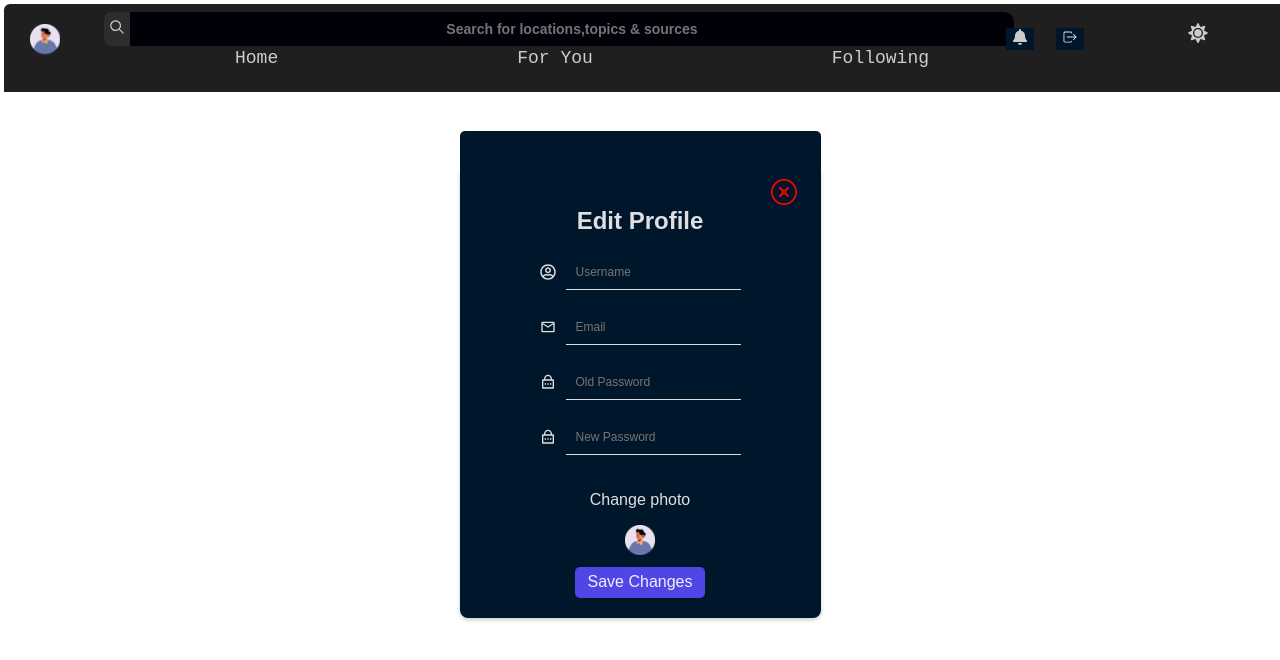
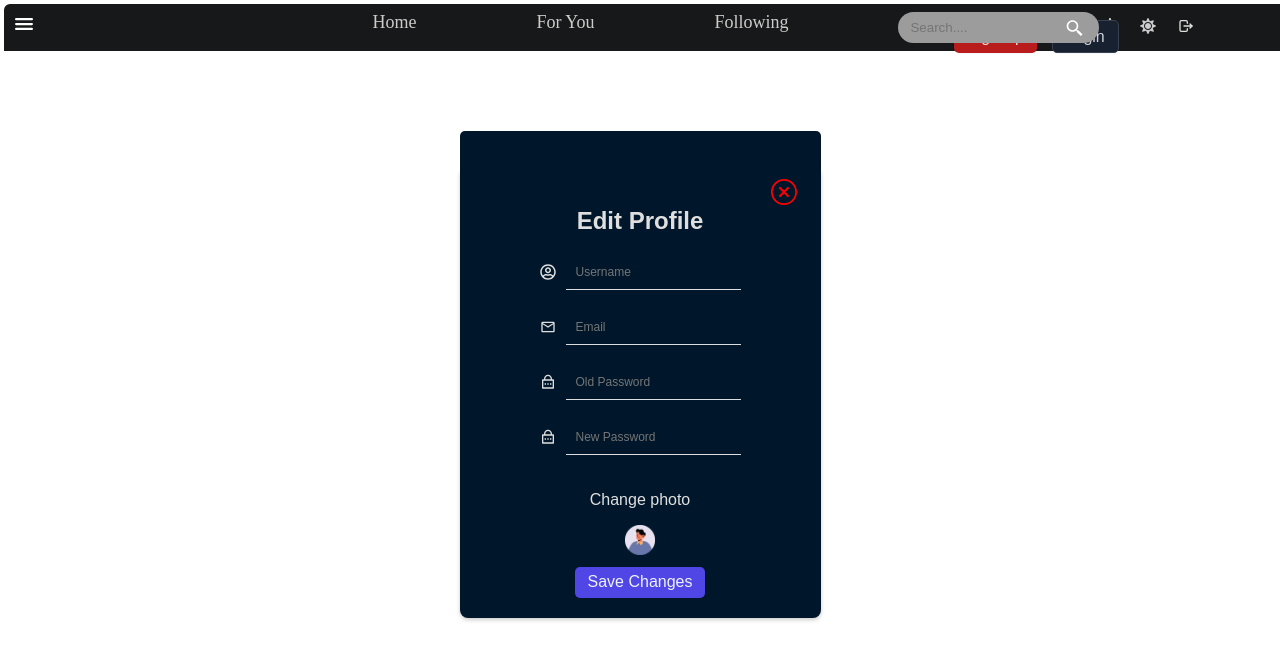
Before and after one commit to fekadusisay21/News_Aggregator, a React (Vite) app: page /editprofile in a window 1280 px wide. Shown: the top 660 px of the page. Built offline with nearby package versions, Linux system fonts and the light colour scheme.

Commit message:
UI modification and dark mode updates

```diff
--- a/src/context/AuthContext.jsx
+++ b/src/context/AuthContext.jsx
@@ -18,7 +18,7 @@ function AuthProvider({ children }) {
 
   const navigate = useNavigate();
   const [logged, setLogged] = useState(
-    localStorage.getItem("accessToken") ? true : true
+    localStorage.getItem("accessToken") ? true : false
   );
   const [user, setUser] = useState(
     localStorage.getItem("user") ? localStorage.getItem("user") : ""
--- a/src/pages/Login.jsx
+++ b/src/pages/Login.jsx
@@ -1,6 +1,5 @@
 /* eslint-disable react/prop-types */
 // import Input from "../ui/Input";
-import Button from "../ui/Button";
 import styled from "styled-components";
 import { Link, useNavigate } from "react-router-dom";
 import { IoIosCloseCircleOutline } from "react-icons/io";
@@ -9,22 +8,9 @@ import { useState } from "react";
 import { Styled_Input, Styled_Label, InputWrapper } from "../ui/Input";
 import { useAuth } from "../context/AuthContext";
 import GoogleLogin from "../ui/GoogleLogin";
+import { useDark } from "../context/DarkContext";
+import Button from "../ui/Button";
 
-const Styled_Container = styled.div`
-  background-color: #121621;
-  padding: 80px 100px;
-  padding-right: 110px;
-  text-align: center;
-  align-content: center;
-  border-radius: 10px;
-  margin-top: 12.5%;
-`;
-
-const Styled_Title = styled.h1`
-  color: white;
-  text-align: center;
-  margin: 8px auto 8px;
-`;
 const Styled_Hr = styled.h1`
   width: 61px;
   height: 6px;
@@ -32,25 +18,13 @@ const Styled_Hr = styled.h1`
   border-radius: 9px;
   margin: 0 auto 20px;
 `;
-const Styled_Span = styled.span`
-  display: block;
-  padding-bottom: 40px;
-  color: white;
-  a {
-    color: #ccc;
-    &:hover {
-      color: white;
-    }
-  }
-`;
-
 const Styled_CloseBtn = styled.button`
   position: relative;
   color: red;
   margin-left: 100%;
   margin-top: 0;
   font-size: 32px;
-  background-color: #121621;
+  background-color: transparent;
   border: none;
   top: 0;
 `;
@@ -60,11 +34,39 @@ function Login() {
   const [isUsernameFocused, setIsUsernameFocused] = useState(false);
   const [isPasswordFocused, setIsPasswordFocused] = useState(false);
   const navigate = useNavigate();
+  const { isDark } = useDark();
   const { register, handleSubmit } = useForm();
   const onSubmit = (data) => {
     logUser(data);
   };
   if (logged) return;
+
+  const Styled_Container = styled.div`
+    background-color: ${isDark ? "#00172b" : "#ccc"};
+    padding: 80px 100px;
+    padding-right: 110px;
+    text-align: center;
+    align-content: center;
+    border-radius: 10px;
+    margin-top: 12.5%;
+  `;
+  const Styled_Span = styled.span`
+    display: block;
+    padding-bottom: 40px;
+    color: ${isDark ? "white" : "black"};
+    a {
+      color: ${isDark ? "white" : "black"};
+      &:hover {
+        color: red;
+      }
+    }
+  `;
+
+  const Styled_Title = styled.h1`
+    color: ${isDark ? "white" : "black"};
+    text-align: center;
+    margin: 8px auto 8px;
+  `;
   return (
     <Styled_Container>
       <Styled_CloseBtn onClick={() => navigate("/")}>
@@ -74,7 +76,11 @@ function Login() {
       <Styled_Hr />
       <form action="" method="POST" onSubmit={handleSubmit(onSubmit)}>
         <InputWrapper>
-          <Styled_Label active={isUsernameFocused} htmlFor="username">
+          <Styled_Label
+            active={isUsernameFocused}
+            htmlFor="username"
+            isDark={isDark}
+          >
             Username
           </Styled_Label>
           <Styled_Input
@@ -84,11 +90,16 @@ function Login() {
             onFocus={() => setIsUsernameFocused(true)}
             onBlur={() => setIsUsernameFocused(false)}
             {...register("username")}
+            isDark={isDark}
           />
         </InputWrapper>
 
         <InputWrapper>
-          <Styled_Label active={isPasswordFocused} htmlFor="password">
+          <Styled_Label
+            active={isPasswordFocused}
+            htmlFor="password"
+            isDark={isDark}
+          >
             Password
           </Styled_Label>
           <Styled_Input
@@ -98,6 +109,7 @@ function Login() {
             onFocus={() => setIsPasswordFocused(true)}
             onBlur={() => setIsPasswordFocused(false)}
             {...register("password")}
+            isDark={isDark}
           />
         </InputWrapper>
         <Styled_Span>
--- a/src/pages/Signup.jsx
+++ b/src/pages/Signup.jsx
@@ -1,4 +1,3 @@
-import Button from "../ui/Button";
 import styled from "styled-components";
 import emailjs from "@emailjs/browser";
 import toast from "react-hot-toast";
@@ -11,39 +10,15 @@ import { useForm } from "react-hook-form";
 import { generateNumber } from "../utils/helpers";
 import { useAuth } from "../context/AuthContext";
 import { useRef } from "react";
+import { useDark } from "../context/DarkContext";
+import Button from "../ui/Button";
 
-const Styled_Container = styled.div`
-  background-color: #121621;
-  padding: 80px 100px;
-  padding-right: 110px;
-  text-align: center;
-  align-content: center;
-  border-radius: 10px;
-  margin-top: 12.5%;
-`;
-
-const Styled_Title = styled.h1`
-  color: white;
-  text-align: center;
-  margin: 8px auto 8px;
-`;
 const Styled_Hr = styled.h1`
   width: 61px;
   height: 6px;
   background: #3c009d;
   border-radius: 9px;
   margin: 0 auto 20px;
-`;
-const Styled_Span = styled.span`
-  display: block;
-  padding-bottom: 20px;
-  color: white;
-  a {
-    color: #ccc;
-    &:hover {
-      color: white;
-    }
-  }
 `;
 
 const Styled_CloseBtn = styled.button`
@@ -53,7 +28,7 @@ const Styled_CloseBtn = styled.button`
   margin-top: 0;
 
   font-size: 32px;
-  background-color: #121621;
+  background-color: transparent;
   border: none;
   top: 0;
 `;
@@ -80,6 +55,7 @@ function Signup() {
   useEffect(() => {
     setConfirmationCode(generateNumber());
   }, []);
+  const { isDark } = useDark();
   const { register, handleSubmit } = useForm();
   const navigate = useNavigate();
 
@@ -105,7 +81,36 @@ function Signup() {
     setUserData(data);
     navigate("/verify");
   };
+
   if (logged) return;
+
+  const Styled_Container = styled.div`
+    padding: 80px 100px;
+    padding-right: 110px;
+    text-align: center;
+    align-content: center;
+    border-radius: 10px;
+    margin-top: 12.5%;
+    background-color: ${isDark ? "#00172b" : "#ccc"};
+  `;
+
+  const Styled_Span = styled.span`
+    display: block;
+    padding-bottom: 20px;
+    color: ${isDark ? "white" : "black"};
+    a {
+      color: ${isDark ? "white" : "black"};
+      &:hover {
+        color: red;
+      }
+    }
+  `;
+
+  const Styled_Title = styled.h1`
+    color: ${isDark ? "white" : "black"};
+    text-align: center;
+    margin: 8px auto 8px;
+  `;
   return (
     <>
       <Styled_Container>
@@ -116,7 +121,11 @@ function Signup() {
         <Styled_Hr />
         <form action="" method="POST" onSubmit={handleSubmit(onSubmit)}>
           <InputWrapper>
-            <Styled_Label active={state.fname} htmlFor="firstname">
+            <Styled_Label
+              active={state.fname}
+              htmlFor="firstname"
+              isDark={isDark}
+            >
               First Name
             </Styled_Label>
             <Styled_Input
@@ -127,10 +136,15 @@ function Signup() {
               onFocus={() => dispatch({ type: "toggle_fname" })}
               onBlur={() => dispatch({ type: "toggle_fname" })}
               {...register("firstname")}
+              isDark={isDark}
             />
           </InputWrapper>
           <InputWrapper>
-            <Styled_Label active={state.lname} htmlFor="lastname">
+            <Styled_Label
+              active={state.lname}
+              htmlFor="lastname"
+              isDark={isDark}
+            >
               Last Name
             </Styled_Label>
             <Styled_Input
@@ -140,10 +154,15 @@ function Signup() {
               onFocus={() => dispatch({ type: "toggle_lname" })}
               onBlur={() => dispatch({ type: "toggle_lname" })}
               {...register("lastname")}
+              isDark={isDark}
             />
           </InputWrapper>
           <InputWrapper>
-            <Styled_Label active={state.uname} htmlFor="username">
+            <Styled_Label
+              active={state.uname}
+              htmlFor="username"
+              isDark={isDark}
+            >
               Username
             </Styled_Label>
             <Styled_Input
@@ -153,10 +172,11 @@ function Signup() {
               onFocus={() => dispatch({ type: "toggle_uname" })}
               onBlur={() => dispatch({ type: "toggle_uname" })}
               {...register("username")}
+              isDark={isDark}
             />
           </InputWrapper>
           <InputWrapper>
-            <Styled_Label active={state.email} htmlFor="email">
+            <Styled_Label active={state.email} htmlFor="email" isDark={isDark}>
               Email
             </Styled_Label>
             <Styled_Input
@@ -167,10 +187,15 @@ function Signup() {
               onFocus={() => dispatch({ type: "toggle_email" })}
               onBlur={() => dispatch({ type: "toggle_email" })}
               {...register("email")}
+              isDark={isDark}
             />
           </InputWrapper>
           <InputWrapper>
-            <Styled_Label active={state.password} htmlFor="password">
+            <Styled_Label
+              active={state.password}
+              htmlFor="password"
+              isDark={isDark}
+            >
               Password
             </Styled_Label>
             <Styled_Input
@@ -180,10 +205,15 @@ function Signup() {
               onFocus={() => dispatch({ type: "toggle_password" })}
               onBlur={() => dispatch({ type: "toggle_password" })}
               {...register("password")}
+              isDark={isDark}
             />
           </InputWrapper>
           <InputWrapper>
-            <Styled_Label active={state.confpassword} htmlFor="confirmpassword">
+            <Styled_Label
+              active={state.confpassword}
+              htmlFor="confirmpassword"
+              isDark={isDark}
+            >
               Confirm Password
             </Styled_Label>
             <Styled_Input
@@ -193,6 +223,7 @@ function Signup() {
               onFocus={() => dispatch({ type: "toggle_confpassword" })}
               onBlur={() => dispatch({ type: "toggle_confpassword" })}
               {...register("confirmpassword")}
+              isDark={isDark}
             />
           </InputWrapper>
           <Styled_Span>
--- a/src/styles/GlobalStyles.js
+++ b/src/styles/GlobalStyles.js
@@ -3,9 +3,10 @@ import { createGlobalStyle } from 'styled-components'
 export default createGlobalStyle`
 @import url('https://fonts.googleapis.com/css2?family=Montserrat:ital,wght@0,100..900;1,100..900&display=swap');
 @import url('https://fonts.googleapis.com/css2?family=Lato:ital,wght@0,100;0,300;0,400;0,700;0,900;1,100;1,300;1,400;1,700;1,900&family=Montserrat:ital,wght@0,100..900;1,100..900&display=swap');
+@import url('https://fonts.googleapis.com/css2?family=Poppins:ital,wght@0,100;0,200;0,300;0,400;0,500;0,600;0,700;0,800;0,900;1,100;1,200;1,300;1,400;1,500;1,600;1,700;1,800;1,900&display=swap');
 
 .lato-regular {
-  font-family: "Lato", sans-serif;
+  font-family: "Poppins", sans-serif;
   font-weight: 400;
   font-style: normal;
 }
--- a/src/ui/Header.jsx
+++ b/src/ui/Header.jsx
@@ -3,128 +3,133 @@ import Button from "../ui/Button";
 import styled from "styled-components";
 import profile from "../../public/assets/images/profile.png";
 import { NavLink, useNavigate } from "react-router-dom";
-import { IoIosLogOut, IoIosSearch } from "react-icons/io";
+import { BiSearchAlt2 } from "react-icons/bi";
+import { TbLogout } from "react-icons/tb";
+import { IoMenu } from "react-icons/io5";
 import { useAuth } from "../context/AuthContext";
 import { FaBell, FaMoon, FaSun } from "react-icons/fa";
 import { useDark } from "../context/DarkContext";
 const Styled_Nav = styled.nav`
-  margin: 2px;
-  width: 90%;
-  height: 3rem;
   display: flex;
   justify-content: space-evenly;
+  margin-left: 25.5%;
+  gap: 100px;
 `;
-const Styled_Container = styled.div`
-  display: flex;
-  flex-direction: row;
-  align-items: center;
-  margin: 8px 100px 0;
-`;
-const Styled_ThemeToggle = styled.div`
-button{
-  border:none;
-  background-color:transparent;
-  color:white;
-}
-  display: flex;
-  align-items: center;
-  position: absolute;
-  right: 70px;
-  top: 20%;
-  gap: 10px;
-`;
+
 const Styled_Auth = styled.span`
   display: flex;
   position: absolute;
-  right: 100px;
+  right: 14%;
   top: 35%;
   gap: 15px;
 `;
 
-function Header({ isHidden, setIsHidden }) {
+const Styled_Buttons = styled.div`
+  display: flex;
+  position: absolute;
+  top: 27%;
+  right: 100px;
+  gap: 10px;
+  align-items: center;
+`;
+
+function Header({ setIsHidden }) {
   const { isDark, setIsDark } = useDark();
   const { logged, logout } = useAuth();
   const navigate = useNavigate();
   const toggleTheme = () => {
-    setIsDark((prevTheme) => (!prevTheme));
+    setIsDark((prevTheme) => !prevTheme);
   };
-  const Styled_MenuBtn = styled.img`
+
+  const Styled_ProfileBtn = styled.img`
     width: 30px;
     position: fixed;
-    top: 3%;
-    left: 30px;
+    top: 1.5%;
+    right: 30px;
     position: fixed;
-    ${isHidden && logged ? "" : "display:none;top:0;"}
+    ${logged ? "" : "display:none;top:0;"}
     &:hover {
       color: white;
       cursor: pointer;
     }
   `;
   const Styled_Header = styled.div`
-  font-family: monospace;
     width: 100%;
-    height: 11%;
-    background-color: ${isDark ? "#1f1f1f" : "#d2d0d0"};
+    background-color: ${isDark ? "#171819" : "#f9fafb"};
     color: ${isDark ? "#ccc" : "#000"};
     display: flex;
-    flex-direction: column;
     position: fixed;
+    justify-content: stretch;
     border-top-left-radius: 8px;
     border: 2px solid white;
+    padding: 8px;
   `;
 
-  const Styled_SearchFiled = styled.input`
-    background-color:${isDark ? "#010008" : "#e3dddd"};
-    width: 55rem;
-    color: ${isDark ? "#000" : "#fffefe"};
-    font-weight: bold;
-    height: 2rem;
+  const Styled_SearchFieldContainer = styled.div`
+    position: relative;
+    display: inline-block;
+  `;
+
+  const Styled_SearchField = styled.input`
+    background-color: ${isDark ? "#9d9c9c" : "#e3dddd"};
+    color: ${isDark ? "white" : "black"};
+    border-radius: 16px;
+    padding: 8px 12px;
     outline: none;
-    font-size: 14px;
-    text-align: center;
     border: none;
-    border-top-right-radius: 10px;
-    border-bottom-right-radius: 8px;
+    &:focus {
+      background-color: #9d9c9c;
+    }
   `;
-  const Styled_SearchBtn = styled.button`
-  background-color:${isDark ? "#2c2d2f" : "#9a9a9a"};
-    height: 2.1rem;
-    border-top-left-radius: 8px;
-    border-bottom-left-radius: 8px;
-    color: #ccc;
+
+  const Styled_MenuBtn = styled.a`
+    left: 30px;
     border: none;
     outline: none;
-    font-size: 18px;
-    padding: 4px;
+    font-size: 24px;
     font-weight: bold;
-    &:hover {
+    cursor: pointer;
+    color: ${isDark ? "white" : "black"};
+  `;
+
+  const Styled_SearchButton = styled.button`
+    outline: none;
+    background-color: transparent;
     color: white;
-      background-color: #494d51;
-    }
+    border: none;
+    font-size: 20px;
+    position: absolute;
+    right: 8px;
+    top: 60%;
+    transform: translateY(-50%);
   `;
+
   const Styled_BellBtn = styled.button`
-  background-color: ${ isDark ? "#00172b" : "#d2d0d0"};
     color: ${isDark ? "#ccc" : "#000"};
-  position: absolute;
-  right: 250px;
-  top: 27%;
     border: none;
+    background-color: transparent;
     font-size: 16px;
     &:hover {
-    color: white;
+      color: #4f46e5;
     }
   `;
 
   const Styled_LogoutBtn = styled.button`
-  background-color: ${isDark ? "#00172b" : "#d2d0d0"};
     color: ${isDark ? "#e0dfdf" : "#000"};
-  position: absolute;
-  right: 200px;
-  top: 27%;
+    background-color: transparent;
     border: none;
     font-size: 16px;
     &:hover {
-    color: white;
+      color: #4f46e5;
+    }
+  `;
+  const Styled_ThemeBtn = styled.button`
+    background-color: transparent;
+    border: none;
+    color: ${isDark ? "#ccc" : "#000"};
+    font-size: 16px;
+    &:hover {
+      color: #4f46e5;
     }
   `;
   const Styled_NavLink = styled(NavLink)`
@@ -133,43 +138,30 @@ const Styled_NavLink = styled(NavLink)`
     text-decoration: none;
     padding: 0 10px;
     &:hover {
-    color: white;
+      color: ${isDark ? "white" : "#4f46e5"};
     }
-`;
-const Styled_ToggleTheme = styled.div`
-font-size:20px;
-color:${isDark ? "#ccc" : "#000"};
   `;
   return (
     <Styled_Header>
-      <Styled_Container>
-        <Styled_MenuBtn
-          onClick={() => setIsHidden(!isHidden)}
+      <Styled_MenuBtn onClick={() => setIsHidden((prevState) => !prevState)}>
+        <IoMenu />
+      </Styled_MenuBtn>
+      <Styled_ProfileBtn
         src={profile}
-          isHidden={isHidden}
         logged={logged}
+        onClick={() => navigate("/editprofile")}
       />
-
-        <Styled_SearchBtn>
-          <IoIosSearch />
-        </Styled_SearchBtn>
-        <form>
-          <Styled_SearchFiled
-            type="text"
-            placeholder="Search for locations,topics & sources"
-          />
-        </form>
-      </Styled_Container>
-        {logged && (
+      <Styled_Buttons>
         <Styled_BellBtn>
           <FaBell />
         </Styled_BellBtn>
-        )}
-        {logged && (
+        <Styled_ThemeBtn onClick={toggleTheme}>
+          {isDark ? <FaSun /> : <FaMoon />}
+        </Styled_ThemeBtn>
         <Styled_LogoutBtn onClick={logout}>
-            <IoIosLogOut />
+          <TbLogout />
         </Styled_LogoutBtn>
-        )}
+      </Styled_Buttons>
       {!logged && (
         <Styled_Auth>
           <Button
@@ -188,16 +180,18 @@ color:${isDark ? "#ccc" : "#000"};
           </Button>
         </Styled_Auth>
       )}
-        <Styled_ThemeToggle>
-        <button onClick={toggleTheme}>
-      {isDark ? <Styled_ToggleTheme><FaSun/></Styled_ToggleTheme> :
-      <Styled_ToggleTheme><FaMoon/></Styled_ToggleTheme>}
-        </button>
-      </Styled_ThemeToggle>
       <Styled_Nav>
         <Styled_NavLink>Home</Styled_NavLink>
         <Styled_NavLink>For You</Styled_NavLink>
         <Styled_NavLink>Following</Styled_NavLink>
+        <form>
+          <Styled_SearchFieldContainer>
+            <Styled_SearchField type="text" placeholder="Search...." />
+            <Styled_SearchButton type="submit">
+              <BiSearchAlt2 />
+            </Styled_SearchButton>
+          </Styled_SearchFieldContainer>
+        </form>
       </Styled_Nav>
     </Styled_Header>
   );
--- a/src/ui/Input.jsx
+++ b/src/ui/Input.jsx
@@ -14,18 +14,18 @@ const Styled_Label = styled.label`
   font-size: ${(props) => (props.active ? "14px" : "16px")};
   transition: top 0.3s, font-size 0.3s;
   pointer-events: none;
-  color: ${(props) => (props.active ? "white" : "#777")};
+  color: ${(props) => (props.isDark ? "white" : "black")};
 `;
 
 const Styled_Input = styled.input`
   display: block;
-  background-color: #121621;
+  background-color: ${(props) => (props.isDark ? "#00172b" : "#ccc")};
   width: 100%;
   padding: 8px;
   border: none;
   margin: 8px;
   border-bottom: 2px solid white;
-  color: ${(props) => (props.active ? "white" : "white")};
+  color: ${(props) => (props.isDark ? "white" : "black")};
   &:focus {
     outline: none;
     border-bottom-color: #3c009d;
--- a/src/ui/Sidebar.jsx
+++ b/src/ui/Sidebar.jsx
@@ -5,14 +5,14 @@ import { FaRegBookmark } from "react-icons/fa6";
 import { BiNews } from "react-icons/bi";
 import { GoShareAndroid } from "react-icons/go";
 import { IoMdKey } from "react-icons/io";
-import { FaRegEdit } from "react-icons/fa";
-import { Link, NavLink } from "react-router-dom";
-import { useAuth } from "../context/AuthContext";
-import profile from "../../public/assets/images/profile.png";
+// import { FaRegEdit } from "react-icons/fa";
+import { NavLink } from "react-router-dom";
+// import { useAuth } from "../context/AuthContext";
+// import profile from "../../public/assets/images/profile.png";
 import { useDark } from "../context/DarkContext";
-function Sidebar({ isHidden, setIsHidden }) {
-  const { user,userData } = useAuth();
-  const {isDark} = useDark();
+function Sidebar({ isHidden }) {
+  //   const { user, userData } = useAuth();
+  const { isDark } = useDark();
   const Styled_NavLink = styled(NavLink)`
     display: flex;
     align-items: center;
@@ -20,7 +20,7 @@ function Sidebar({ isHidden, setIsHidden }) {
     border-radius: 5px;
     margin: 16px 4px;
     color: ${isDark ? "#e0dfdf" : "#000"};
-  font-size: 18px;
+    font-size: 16px;
     text-decoration: none;
     width: 90%;
     span {
@@ -30,39 +30,29 @@ function Sidebar({ isHidden, setIsHidden }) {
       justify-content: center;
       width: 30px;
       height: 30px;
+      font-size: 18px;
+      font-weight: bold;
     }
     &.active {
       background-color: #4f46e5;
+      color: white;
     }
     &:hover {
       background-color: #4f46e5;
       span {
-      color: #0000ff;
+        color: ${isDark ? "black" : "white"};
       }
     }
   `;
 
-const Styled_ToggleBtn = styled.button`
-  padding: 10px;
-  color: #ccc;
-  font-size: 20px;
-  background-color: ${isDark ? "#00172b" : "#d2d0d0"};
-  border: none;
-  margin: 20px auto 0;
-
-  &:hover {
-    color: white;
-    cursor: pointer;
-  }
-`;
-
   const Styled_Sidebar = styled.div`
+    border-top-right-radius: 10px;
     border-bottom-right-radius: 10px;
     width: 12%;
     position: absolute;
-  top: 8%;
+    top: 6%;
     bottom: 0;
-  background-color:${isDark ? "#00172b" : "#d2d0d0"};
+    background-color: ${isDark ? "#171819" : "#f9fafb"};
     padding: 0 2px;
     display: flex;
     flex-direction: column;
@@ -73,57 +63,38 @@ const Styled_Sidebar = styled.div`
         : ""}
   `;
 
-const Styled_Profile = styled.div`
-  display: flex;
-  flex-direction: column;
-  align-items: center;
-  margin-top: 5px;
-  text-align: center;
-`;
-const Styled_Button = styled.button`
-  width: 100px;
-  background-color: #4f46e5;
-  border: none;
-  border-radius: 5px;
-  padding: 4px 8px;
-  margin-top: 10px;
-  color: white;
-`;
+  //   const Styled_Profile = styled.div`
+  //     display: flex;
+  //     flex-direction: column;
+  //     align-items: center;
+  //     margin-top: 5px;
+  //     text-align: center;
+  //   `;
+  //   const Styled_Button = styled.button`
+  //     width: 100px;
+  //     background-color: #4f46e5;
+  //     border: none;
+  //     border-radius: 5px;
+  //     padding: 4px 8px;
+  //     margin-top: 10px;
+  //     color: white;
+  //   `;
 
-const Styled_EditIcon = styled.div`
-  padding-left: 3px;
-`;
+  //   const Styled_EditIcon = styled.div`
+  //     padding-left: 3px;
+  //   `;
 
-const Styled_Img = styled.img`
-  width: 30px;
-  cursor: pointer;
-`;
-const Styled_Info = styled.div`
-display: flex;
-font-size:12px;
-`;
+  //   const Styled_Img = styled.img`
+  //     width: 30px;
+  //     cursor: pointer;
+  //   `;
+  //   const Styled_Info = styled.div`
+  //     display: flex;
+  //     font-size: 12px;
+  //   `;
   return (
     <div>
       <Styled_Sidebar isHidden={isHidden}>
-        <Styled_ToggleBtn onClick={() => setIsHidden(!isHidden)}>
-          <Styled_Profile>
-            <Styled_Img src={profile} />
-            <Styled_Info>
-              <p>{user}</p>
-              <p>{userData.email}</p>
-            </Styled_Info>
-
-            <Link to="/editprofile">
-              <Styled_Button>
-                <Styled_EditIcon>
-                  <FaRegEdit />
-                </Styled_EditIcon>
-                Edit profile
-              </Styled_Button>
-            </Link>
-          </Styled_Profile>
-        </Styled_ToggleBtn>
-
         <Styled_NavLink to="/" activeClassName="active">
           <span>
             <IoHomeOutline />
```
Also changed, not shown: src/ui/EditProfile.jsx (+7 -10 lines), src/ui/PageNotFound.jsx (+8 -8 lines), public/assets/images/404.jpg (renamed from src/ui/3828537.jpg). Lines whose indentation alone changed are shown as unchanged.
